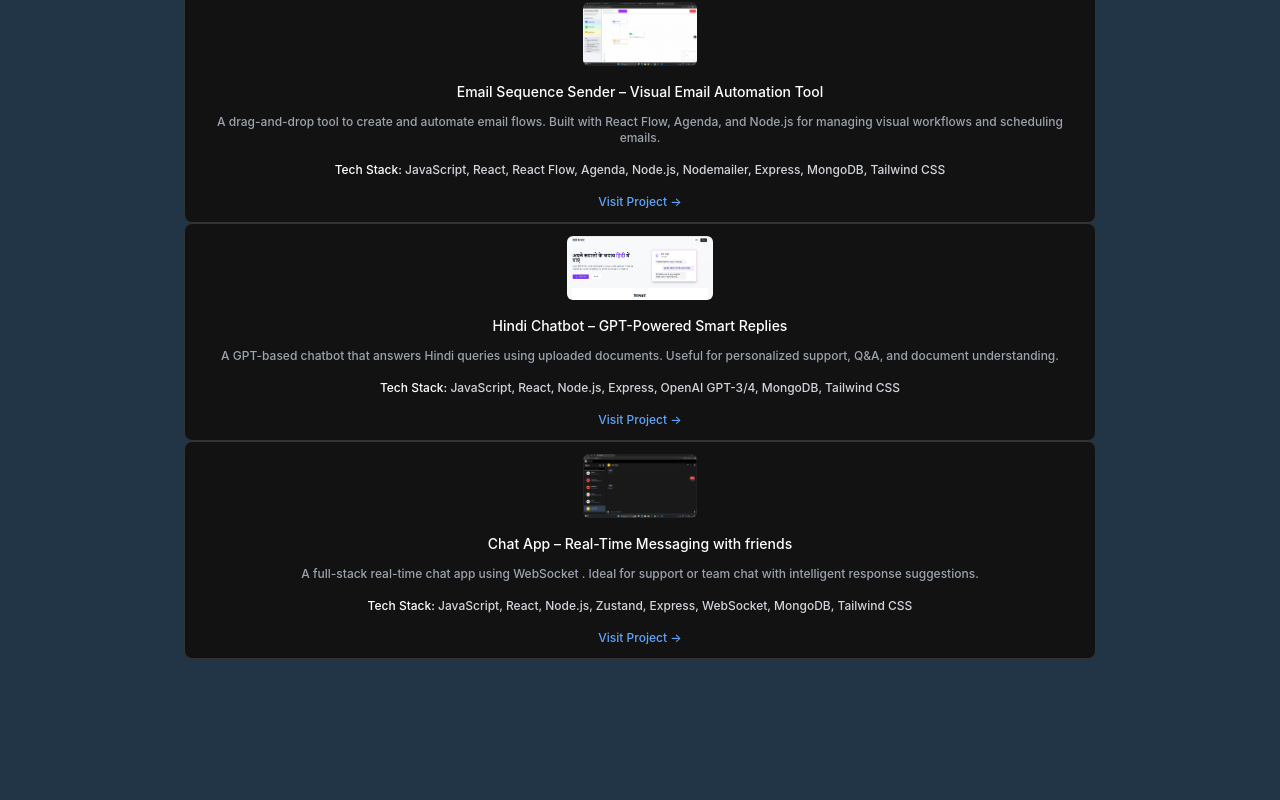
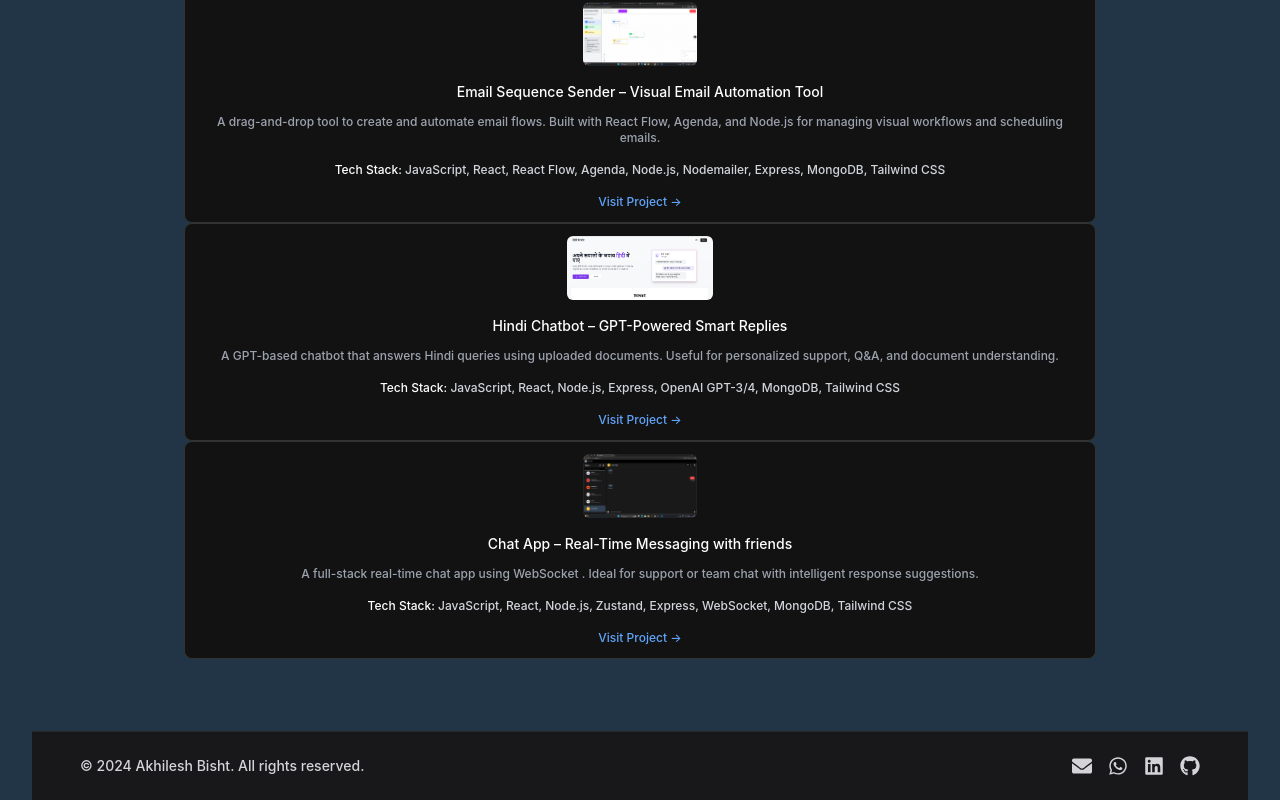
Before and after one commit to akhilesh-bisht/Portfolio-, a React (Vite) app: page / in a window 1280 px wide. Shown: the part 1497-2297 px from the top of the page. Before the commit the page ends 2156 px from the top, so only its background shows below. Built offline with nearby package versions, Linux system fonts and the light colour scheme.

Commit message:
feat: add Footer component with social links and copyright information

```diff
--- a/src/App.tsx
+++ b/src/App.tsx
@@ -7,6 +7,7 @@ import ResumeContainer from "./components/resumeContainer/resumeContainer";
 import { BackgroundLines } from "./components/ui/background-lines";
 import Experience from "./components/Experience/ExperienceSection";
 import { projectArray } from "./models/projectModels/projectModel";
+import Footer from "./components/footer/Footer";
 
 function App() {
   return (
@@ -51,6 +52,7 @@ function App() {
               <Project key={project.name} projectObject={project} />
             ))}
           </div>
+          <Footer></Footer>
         </div>
       </BackgroundLines>
     </>
--- /dev/null
+++ b/src/components/footer/Footer.tsx
@@ -0,0 +1,55 @@
+import React from "react";
+import { FaEnvelope, FaWhatsapp, FaLinkedin, FaGithub } from "react-icons/fa";
+
+const Footer: React.FC = () => {
+  return (
+    <footer className="w-full py-6 mt-10 bg-zinc-900 text-zinc-300 border-t border-zinc-800">
+      <div className="max-w-6xl mx-auto px-4 flex flex-col md:flex-row items-center justify-between gap-4">
+        <p className="text-sm text-center md:text-left">
+          © {new Date().getFullYear()} Akhilesh Bisht. All rights reserved.
+        </p>
+
+        <div className="flex gap-4 text-xl">
+          <a
+            href="mailto:akhileshbisht2020@gmail.com"
+            target="_blank"
+            rel="noopener noreferrer"
+            className="hover:text-white transition"
+            title="Email"
+          >
+            <FaEnvelope />
+          </a>
+          <a
+            href="https://wa.me/6399085419"
+            target="_blank"
+            rel="noopener noreferrer"
+            className="hover:text-green-400 transition"
+            title="WhatsApp"
+          >
+            <FaWhatsapp />
+          </a>
+          <a
+            href="https://www.linkedin.com/in/akhilesh-bisht-a76981291/"
+            target="_blank"
+            rel="noopener noreferrer"
+            className="hover:text-blue-400 transition"
+            title="LinkedIn"
+          >
+            <FaLinkedin />
+          </a>
+          <a
+            href="https://github.com/akhilesh-bisht"
+            target="_blank"
+            rel="noopener noreferrer"
+            className="hover:text-gray-100 transition"
+            title="GitHub"
+          >
+            <FaGithub />
+          </a>
+        </div>
+      </div>
+    </footer>
+  );
+};
+
+export default Footer;
```
